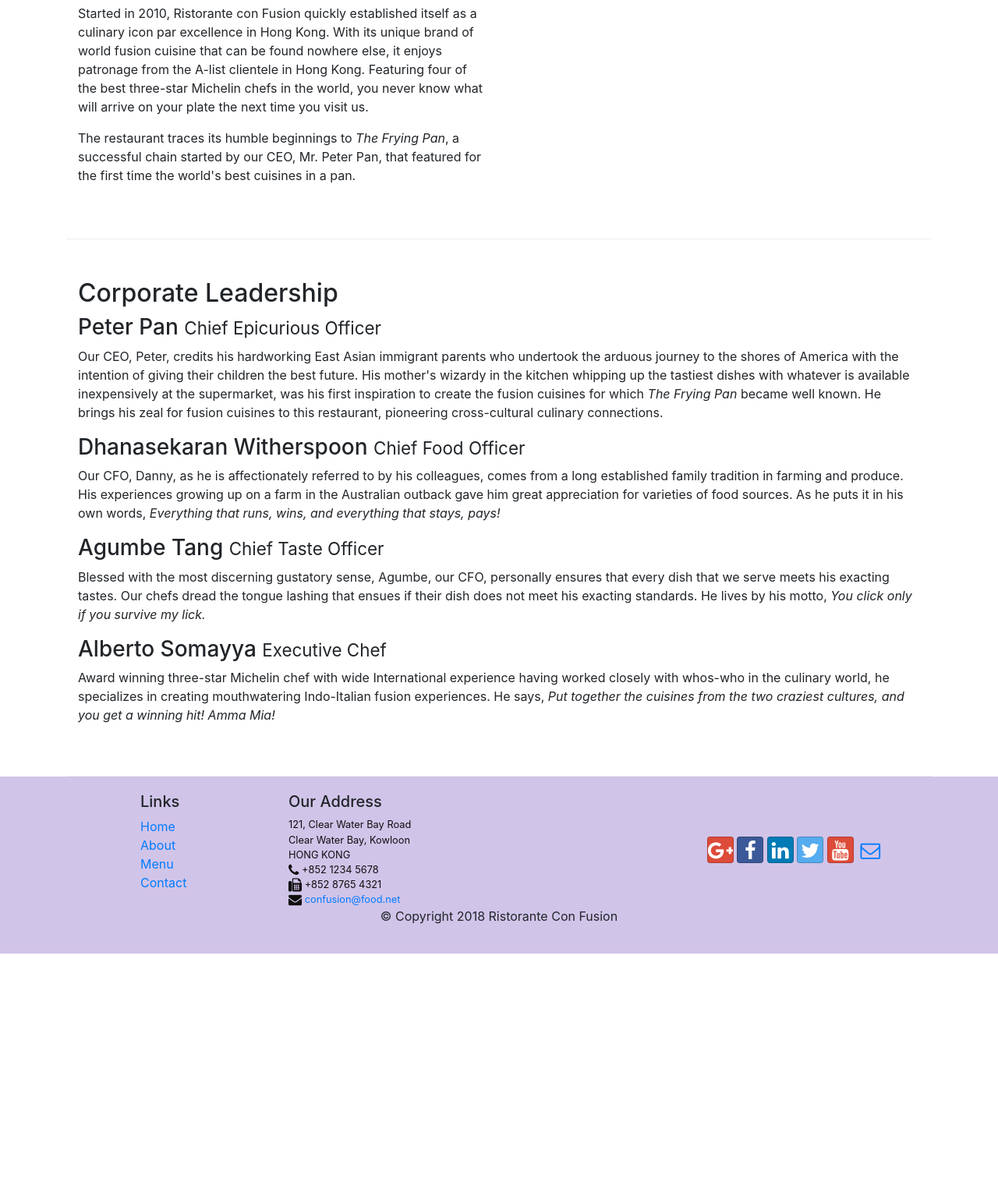
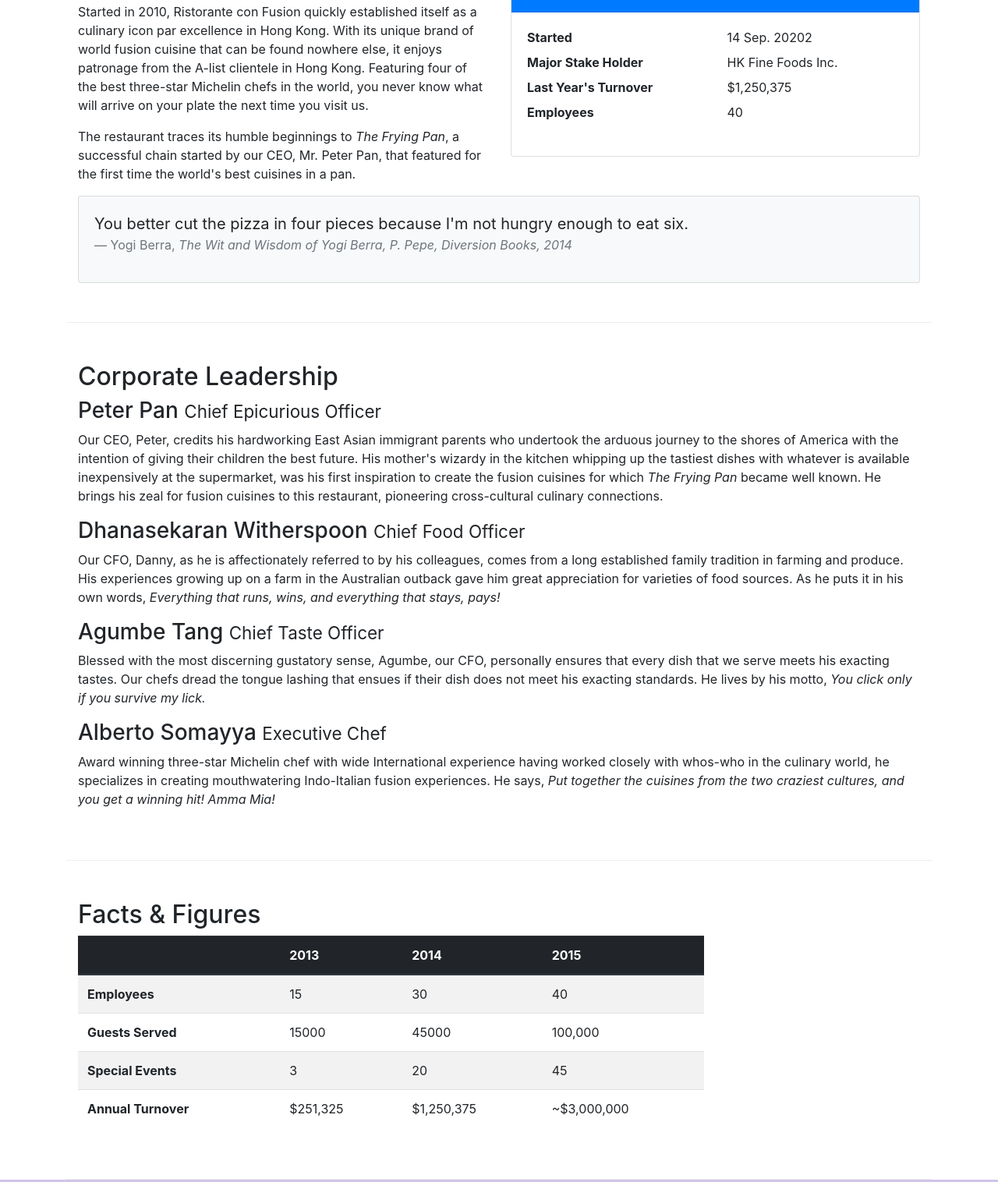
Before and after one commit to claudia-caripa/Front-End-Web-UI-Frameworks-and-Tools-Bootstrap-4, a website: page aboutus.html in a window 1280 px wide. Shown: the part 558-2074 px from the top of the page at 78% size. Before the commit the page ends 1781 px from the top, so only its background shows below. Drawn offline with nearby package versions, Linux system fonts and the light colour scheme.

Commit message:
Table and Cards

```diff
--- a/aboutus.html
+++ b/aboutus.html
@@ -58,58 +58,103 @@
                 </div>
             </div>
 
-            <div class="row row-content align-items-center">
+            <div class="row row-content">
                 <div class="col-12 col-sm-6">
                     <h2>Our History</h2>
                     <p>Started in 2010, Ristorante con Fusion quickly established itself as a culinary icon par excellence in Hong Kong. With its unique brand of world fusion cuisine that can be found nowhere else, it enjoys patronage from the A-list clientele in Hong Kong.  Featuring four of the best three-star Michelin chefs in the world, you never know what will arrive on your plate the next time you visit us.</p>
                     <p>The restaurant traces its humble beginnings to <em>The Frying Pan</em>, a successful chain started by our CEO, Mr. Peter Pan, that featured for the first time the world's best cuisines in a pan.</p>
                 </div>
+                <div class="col-12 col-sm-6">
+                    <div class="card">
+                        <h3 class="card-header bg-primary text-white">Facts At a Glance</h3>
+                        <div class="card-body">
+                            <dl class="row"><!--dl stands for description list-->
+                               <dt class="col-6">Started</dt><!--dt stands for description title-->
+                               <dd class="col-6">14 Sep. 20202</dd><!--This tag is used to describe a term/name in a description list.-->
+                               <dt class="col-6">Major Stake Holder</dt>
+                               <dd class="col-6">HK Fine Foods Inc.</dd>
+                               <dt class="col-6">Last Year's Turnover</dt>
+                               <dd class="col-6">$1,250,375</dd>
+                               <dt class="col-6">Employees</dt>
+                               <dd class="col-6">40</dd>
+                            </dl>
+                        </div>
+                    </div>
+                </div>
+                <div class="col-12">
+                    <div class="card card-body bg-light">
+                        <blockquote class="blockquote">
+                            <p class="mb-0">You better cut the pizza in four pieces
+                                because I'm not hungry enough to eat six.
+                            </p><!--mb stands for bottom margin, in this case is zero-->
+                            <footer class="blockquote-footer">Yogi Berra,
+                                <cite title="Sour Title">The Wit and Wisdom of
+                                    Yogi Berra, P. Pepe, Diversion Books, 2014
+                                </cite>
+                            </footer>
+                        </blockquote>
+                    </div>
+                </div>
             </div>
 
-            <div class="row row-content align-items-center">
+            <div class="row row-content">
                 <div class="col-12">
+                    <h2>Corporate Leadership</h2>
+                    <h3>Peter Pan <small>Chief Epicurious Officer</small></h3>
+                    <p class="d-none d-sm-block">Our CEO, Peter, credits his hardworking East Asian immigrant parents who undertook the arduous journey to the shores of America with the intention of giving their children the best future. His mother's wizardy in the kitchen whipping up the tastiest dishes with whatever is available inexpensively at the supermarket, was his first inspiration to create the fusion cuisines for which <em>The Frying Pan</em> became well known. He brings his zeal for fusion cuisines to this restaurant, pioneering cross-cultural culinary connections.</p>
+                    <h3>Dhanasekaran Witherspoon <small>Chief Food Officer</small></h3>
+                    <p class="d-none d-sm-block">Our CFO, Danny, as he is affectionately referred to by his colleagues, comes from a long established family tradition in farming and produce. His experiences growing up on a farm in the Australian outback gave him great appreciation for varieties of food sources. As he puts it in his own words, <em>Everything that runs, wins, and everything that stays, pays!</em></p>
+                    <h3>Agumbe Tang <small>Chief Taste Officer</small></h3>
+                    <p class="d-none d-sm-block">Blessed with the most discerning gustatory sense, Agumbe, our CFO, personally ensures that every dish that we serve meets his exacting tastes. Our chefs dread the tongue lashing that ensues if their dish does not meet his exacting standards. He lives by his motto, <em>You click only if you survive my lick.</em></p>
+                    <h3>Alberto Somayya <small>Executive Chef</small></h3>
+                    <p class="d-none d-sm-block">Award winning three-star Michelin chef with wide International experience having worked closely with whos-who in the culinary world, he specializes in creating mouthwatering Indo-Italian fusion experiences. He says, <em>Put together the cuisines from the two craziest cultures, and you get a winning hit! Amma Mia!</em></p>
+                </div>
+            </div>
 
-                    <h2>Corporate Leadership</h2>
+            <div class="row row-content">
+                <div class="col-12 col-sm-9">
+                    <h2>Facts &amp; Figures</h2>
+                    <div class="table-responsive"> <!-- Allows to horizontally scroll the table in xsmall and small devices -->
+                        <table class="table table-striped">
+                            <thead class="thead-dark">
+                                <tr>
+                                    <th>&nbsp;</th>
+                                    <th>2013</th>
+                                    <th>2014</th>
+                                    <th>2015</th>
+                                </tr>
+                            </thead>
+                            <tbody>
+                                <tr>
+                                    <th>Employees</th>
+                                    <td>15</td>
+                                    <td>30</td>
+                                    <td>40</td>
+                                </tr>
+                                <tr>
+                                    <th>Guests Served</th>
+                                    <td>15000</td>
+                                    <td>45000</td>
+                                    <td>100,000</td>
+                                </tr>
+                                <tr>
+                                    <th>Special Events</th>
+                                    <td>3</td>
+                                    <td>20</td>
+                                    <td>45</td>
+                                </tr>
+                                <tr>
+                                    <th>Annual Turnover</th>
+                                    <td>$251,325</td>
+                                    <td>$1,250,375</td>
+                                    <td>~$3,000,000</td>
+                                </tr>
+                            </tbody>
+                        </table>
 
-                    <!--panel 1-->
-                    <div>
-                        <h3>Peter Pan <small>Chief Epicurious Officer</small></h3>
                     </div>
-                    <div>
-                        <div class="d-none d-sm-block">
-                            <p>Our CEO, Peter, credits his hardworking East Asian immigrant parents who undertook the arduous journey to the shores of America with the intention of giving their children the best future. His mother's wizardy in the kitchen whipping up the tastiest dishes with whatever is available inexpensively at the supermarket, was his first inspiration to create the fusion cuisines for which <em>The Frying Pan</em> became well known. He brings his zeal for fusion cuisines to this restaurant, pioneering cross-cultural culinary connections.</p>
-                        </div>
-                    </div>
-                    <!--panel 2-->
-                    <div>
-                        <h3>Dhanasekaran Witherspoon <small>Chief Food Officer</small></h3>
-                    </div>
-                    <div>
-                        <div class="d-none d-sm-block">
-                            <p>Our CFO, Danny, as he is affectionately referred to by his colleagues, comes from a long established family tradition in farming and produce. His experiences growing up on a farm in the Australian outback gave him great appreciation for varieties of food sources. As he puts it in his own words, <em>Everything that runs, wins, and everything that stays, pays!</em></p>
-                        </div>
-                    </div>
-                    <!--panel 3-->
-                    <div>
-                        <h3>Agumbe Tang <small>Chief Taste Officer</small></h3>
-                    </div>
-                    <div>
-                        <div class="d-none d-sm-block">
-                            <p>Blessed with the most discerning gustatory sense, Agumbe, our CFO, personally ensures that every dish that we serve meets his exacting tastes. Our chefs dread the tongue lashing that ensues if their dish does not meet his exacting standards. He lives by his motto, <em>You click only if you survive my lick.</em></p>
-                        </div>
-                    </div>
-                    <!--panel 4-->
-                    <div>
-                        <h3>Alberto Somayya <small>Executive Chef</small></h3>
-                    </div>
-                    <div>
-                        <div class="d-none d-sm-block">
-                            <p>Award winning three-star Michelin chef with wide International experience having worked closely with whos-who in the culinary world, he specializes in creating mouthwatering Indo-Italian fusion experiences. He says, <em>Put together the cuisines from the two craziest cultures, and you get a winning hit! Amma Mia!</em></p>
-                        </div>
-                    </div>
-
                 </div>
-
+                <div class="col-12 col-sm-3"></div>
             </div>
 
         </div>
```
